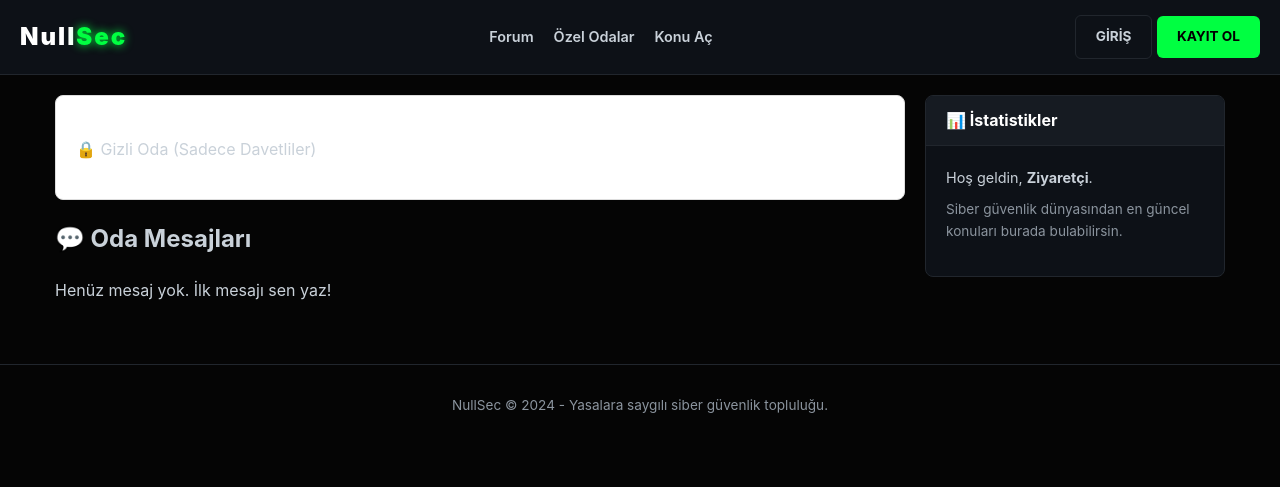
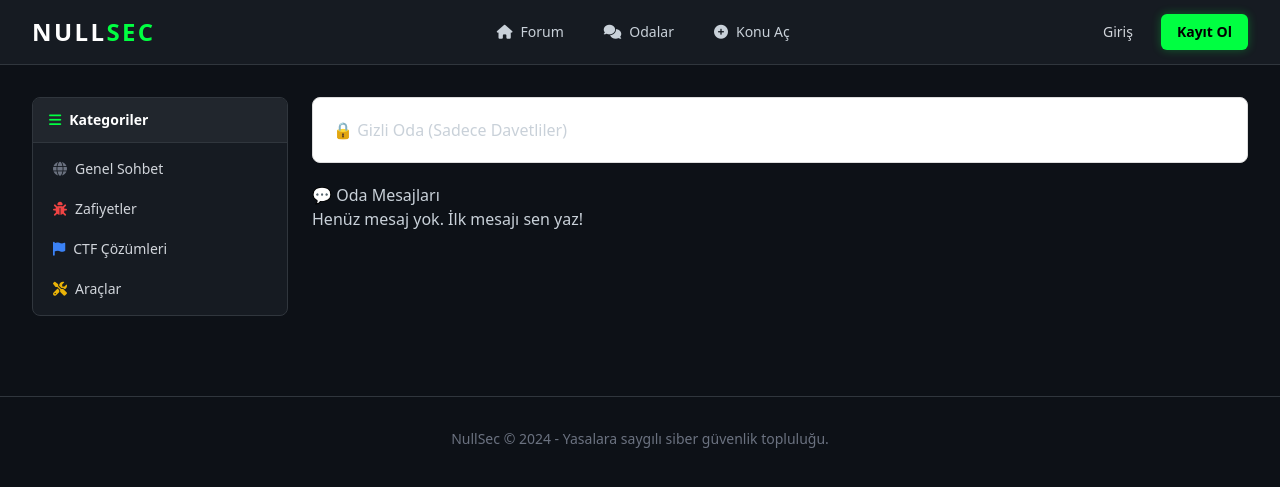
Before and after one commit to gutsalix11129-hub/siber-kale, a Node project: template views/room.ejs in a window 1280 px wide. Shown: the top 487 px of the page. Run offline with Node 20 templates, Linux system fonts and the light colour scheme; the template is opened without the code that fills it, so the values that code supplies are empty; some libraries are stand-ins or nearby versions.

Commit message:
Update layout.ejs

```diff
--- a/views/layout.ejs
+++ b/views/layout.ejs
@@ -1,118 +1,104 @@
 <!doctype html>
-<html lang="tr">
+<html lang="tr" class="dark">
 <head>
   <meta charset="utf-8">
   <meta name="viewport" content="width=device-width, initial-scale=1">
-  <title><%= title %> | NullSec Forum</title>
+  <title><%= title %> | NullSec</title>
+  <script src="https://cdn.tailwindcss.com"></script>
+  <link rel="stylesheet" href="https://cdnjs.cloudflare.com/ajax/libs/font-awesome/6.4.0/css/all.min.css">
+  <script>
+    tailwind.config = {
+      darkMode: 'class',
+      theme: {
+        extend: {
+          colors: {
+            darkbg: '#0d1117',
+            panel: '#161b22',
+            border: '#30363d',
+            primary: '#00ff41',
+          }
+        }
+      }
+    }
+  </script>
   <style>
-    :root { --bg: #050505; --panel: #0d1117; --border: #21262d; --text: #c9d1d9; --text-muted: #8b949e; --primary: #00ff41; --danger: #f85149; }
-    * { box-sizing: border-box; }
-    body { font-family: -apple-system, BlinkMacSystemFont, "Segoe UI", Helvetica, Arial, sans-serif; background-color: var(--bg); color: var(--text); margin: 0; padding: 0; line-height: 1.6; }
-
-    /* Üst Bar */
-    .navbar { background-color: var(--panel); border-bottom: 1px solid var(--border); padding: 15px 20px; display: flex; align-items: center; justify-content: space-between; position: sticky; top: 0; z-index: 100; }
-    .logo { font-size: 1.5em; font-weight: 900; color: #fff; text-decoration: none; letter-spacing: 2px; }
-    .logo span { color: var(--primary); text-shadow: 0 0 10px var(--primary); }
-
-    .nav-links { display: flex; gap: 20px; align-items: center; }
-    .nav-links a { color: var(--text); text-decoration: none; font-weight: 600; font-size: 0.9em; transition: 0.2s; }
-    .nav-links a:hover { color: var(--primary); }
-
-    .user-badge { display: flex; align-items: center; gap: 10px; background: #161b22; padding: 5px 15px; border-radius: 20px; border: 1px solid var(--border); }
-    .user-badge img { width: 30px; height: 30px; border-radius: 50%; background: #333; }
-
-    /* Ana İçerik Alanı */
-    .container { display: flex; max-width: 1200px; margin: 20px auto; padding: 0 15px; gap: 20px; }
-    .main-content { flex: 1; }
-    .sidebar { width: 300px; flex-shrink: 0; }
-
-    /* Paneller */
-    .panel { background: var(--panel); border: 1px solid var(--border); border-radius: 8px; margin-bottom: 20px; overflow: hidden; }
-    .panel-header { background: #161b22; padding: 12px 20px; border-bottom: 1px solid var(--border); font-weight: bold; color: #fff; display: flex; justify-content: space-between; align-items: center; }
-    .panel-body { padding: 20px; }
-
-    /* Butonlar ve Formlar */
-    button, .btn { background-color: var(--primary); color: #000; cursor: pointer; font-weight: bold; border: none; padding: 10px 20px; border-radius: 6px; text-transform: uppercase; font-size: 0.85em; transition: 0.2s; text-decoration: none; display: inline-block; }
-    button:hover, .btn:hover { background-color: #fff; box-shadow: 0 0 15px var(--primary); }
-    .btn-danger { background-color: var(--danger); color: #fff; }
-    .btn-outline { background: transparent; color: var(--text); border: 1px solid var(--border); }
-
-    input, textarea, select { width: 100%; padding: 12px; margin-bottom: 15px; background: #010409; border: 1px solid var(--border); border-radius: 6px; color: #fff; font-family: inherit; }
-    input:focus, textarea:focus { border-color: var(--primary); outline: none; box-shadow: 0 0 5px rgba(0,255,65,0.3); }
-
-    /* Forum İçerikleri */
-    .topic-item { display: flex; border-bottom: 1px solid var(--border); padding: 15px; transition: 0.2s; align-items: center; gap: 15px; }
-    .topic-item:hover { background: #161b22; }
-    .topic-icon { width: 40px; height: 40px; background: #21262d; border-radius: 50%; display: flex; justify-content: center; align-items: center; font-size: 1.2em; color: var(--primary); }
-    .topic-info { flex: 1; }
-    .topic-title { font-size: 1.1em; font-weight: bold; color: #fff; text-decoration: none; display: block; margin-bottom: 5px; }
-    .topic-title:hover { color: var(--primary); }
-    .topic-meta { font-size: 0.8em; color: var(--text-muted); display: flex; gap: 15px; }
-
-    .rank-badge { font-size: 0.75em; padding: 2px 6px; border-radius: 4px; background: #21262d; color: var(--primary); border: 1px solid #30363d; font-weight: bold; }
-
-    /* Markdown İçeriği */
-    .markdown-body pre { background: #010409; padding: 15px; border-radius: 6px; overflow-x: auto; border: 1px solid var(--border); color: var(--primary); }
+    body { background-color: #0d1117; color: #c9d1d9; }
+    .markdown-body pre { background: #010409; padding: 15px; border-radius: 6px; border: 1px solid #30363d; color: #00ff41; overflow-x: auto; }
     .markdown-body code { font-family: 'Courier New', monospace; }
-
-    @media (max-width: 768px) {
-      .container { flex-direction: column; }
-      .sidebar { width: 100%; }
-      .nav-links { display: none; } /* Mobilde menüyü gizle (basitlik için) */
-    }
   </style>
 </head>
-<body>
-  <!-- ÜST BAR -->
-  <nav class="navbar">
-    <a href="/" class="logo">Null<span>Sec</span></a>
-    <div class="nav-links">
-      <a href="/">Forum</a>
-      <a href="/rooms">Özel Odalar</a>
-      <a href="/posts/new">Konu Aç</a>
-      <% if (user && user.role === 'admin') { %><a href="/admin" style="color: var(--danger);">Admin</a><% } %>
+<body class="antialiased font-sans">
+
+  <!-- NAVBAR -->
+  <nav class="bg-panel border-b border-border sticky top-0 z-50">
+    <div class="max-w-7xl mx-auto px-4 sm:px-6 lg:px-8">
+      <div class="flex items-center justify-between h-16">
+        <div class="flex items-center">
+          <a href="/" class="text-2xl font-black text-white tracking-widest">
+            NULL<span class="text-primary">SEC</span>
+          </a>
+        </div>
+        <div class="hidden md:block">
+          <div class="ml-10 flex items-baseline space-x-4">
+            <a href="/" class="hover:text-primary px-3 py-2 rounded-md text-sm font-medium transition"><i class="fas fa-home mr-2"></i>Forum</a>
+            <a href="/rooms" class="hover:text-primary px-3 py-2 rounded-md text-sm font-medium transition"><i class="fas fa-comments mr-2"></i>Odalar</a>
+            <a href="/posts/new" class="hover:text-primary px-3 py-2 rounded-md text-sm font-medium transition"><i class="fas fa-plus-circle mr-2"></i>Konu Aç</a>
+            <% if (user && user.role === 'admin') { %>
+              <a href="/admin" class="text-red-500 hover:text-red-400 px-3 py-2 rounded-md text-sm font-bold transition"><i class="fas fa-shield-alt mr-2"></i>Admin</a>
+            <% } %>
+          </div>
         </div>
 
-    <div>
+        <div class="flex items-center space-x-4">
           <% if (user) { %>
-        <div class="user-badge">
-          <div style="width:30px; height:30px; background:#333; border-radius:50%; display:flex; align-items:center; justify-content:center; font-weight:bold; color:#fff;">
+            <div class="flex items-center bg-darkbg px-3 py-1.5 rounded-full border border-border">
+              <div class="h-8 w-8 rounded-full bg-gray-700 flex items-center justify-center font-bold text-white mr-3">
                 <%= user.username ? user.username[0].toUpperCase() : 'U' %>
               </div>
-          <div style="font-size:0.85em;">
-            <div style="color:#fff; font-weight:bold;"><%= user.username || user.email %></div>
-            <div class="rank-badge"><%= getRank(user.points || 0) %></div>
+              <div class="flex flex-col">
+                <span class="text-sm font-bold text-white leading-tight"><%= user.username || user.email %></span>
+                <% let rank = getRank(user.points || 0); %>
+                <span class="text-xs <%= rank.color %> leading-tight"><i class="fas <%= rank.icon %> mr-1"></i><%= rank.name %></span>
               </div>
-          <form method="post" action="/logout" style="margin:0; margin-left:10px;">
-            <button type="submit" class="btn-danger" style="padding:5px 10px; font-size:0.7em;">Çıkış</button>
+              <form method="post" action="/logout" class="ml-3">
+                <button type="submit" class="text-gray-400 hover:text-red-500 transition"><i class="fas fa-sign-out-alt"></i></button>
               </form>
             </div>
           <% } else { %>
-        <a href="/login" class="btn btn-outline">Giriş</a>
-        <a href="/register" class="btn">Kayıt Ol</a>
+            <a href="/login" class="text-gray-300 hover:text-white px-3 py-2 text-sm font-medium">Giriş</a>
+            <a href="/register" class="bg-primary text-black hover:bg-white px-4 py-2 rounded-md text-sm font-bold transition shadow-[0_0_10px_rgba(0,255,65,0.3)]">Kayıt Ol</a>
           <% } %>
+        </div>
+      </div>
     </div>
   </nav>
 
-  <!-- İÇERİK -->
-  <div class="container">
-    <main class="main-content">
-      <%- body %>
-    </main>
+  <!-- MAIN CONTENT -->
+  <div class="max-w-7xl mx-auto px-4 sm:px-6 lg:px-8 py-8 flex flex-col md:flex-row gap-6">
 
-    <aside class="sidebar">
-      <div class="panel">
-        <div class="panel-header">📊 İstatistikler</div>
-        <div class="panel-body">
-          <p style="margin:0; font-size:0.9em;">Hoş geldin, <b><%= user ? (user.username || 'Misafir') : 'Ziyaretçi' %></b>.</p>
-          <p style="font-size:0.85em; color:var(--text-muted); margin-top:10px;">Siber güvenlik dünyasından en güncel konuları burada bulabilirsin.</p>
+    <!-- SIDEBAR -->
+    <aside class="w-full md:w-64 flex-shrink-0 space-y-4">
+      <div class="bg-panel rounded-lg border border-border overflow-hidden">
+        <div class="bg-[#21262d] px-4 py-3 border-b border-border font-bold text-white text-sm">
+          <i class="fas fa-bars mr-2 text-primary"></i>Kategoriler
+        </div>
+        <div class="p-2 space-y-1">
+          <a href="/" class="block px-3 py-2 rounded-md text-sm text-gray-300 hover:bg-[#21262d] hover:text-primary"><i class="fas fa-globe text-gray-500 mr-2"></i>Genel Sohbet</a>
+          <a href="#" class="block px-3 py-2 rounded-md text-sm text-gray-300 hover:bg-[#21262d] hover:text-primary"><i class="fas fa-bug text-red-500 mr-2"></i>Zafiyetler</a>
+          <a href="#" class="block px-3 py-2 rounded-md text-sm text-gray-300 hover:bg-[#21262d] hover:text-primary"><i class="fas fa-flag text-blue-500 mr-2"></i>CTF Çözümleri</a>
+          <a href="#" class="block px-3 py-2 rounded-md text-sm text-gray-300 hover:bg-[#21262d] hover:text-primary"><i class="fas fa-tools text-yellow-500 mr-2"></i>Araçlar</a>
         </div>
       </div>
     </aside>
+
+    <!-- DYNAMIC BODY -->
+    <main class="flex-1">
+      <%- body %>
+    </main>
   </div>
 
-  <footer style="text-align: center; padding: 30px; border-top: 1px solid var(--border); color: var(--text-muted); font-size: 0.85em; margin-top: 40px;">
-    NullSec &copy; 2024 - Yasalara saygılı siber güvenlik topluluğu.
+  <footer class="border-t border-border mt-12 py-8 text-center text-gray-500 text-sm">
+    <p>NullSec &copy; 2024 - Yasalara saygılı siber güvenlik topluluğu.</p>
   </footer>
 </body>
 </html>
```
Lines whose indentation alone changed are shown as unchanged.
